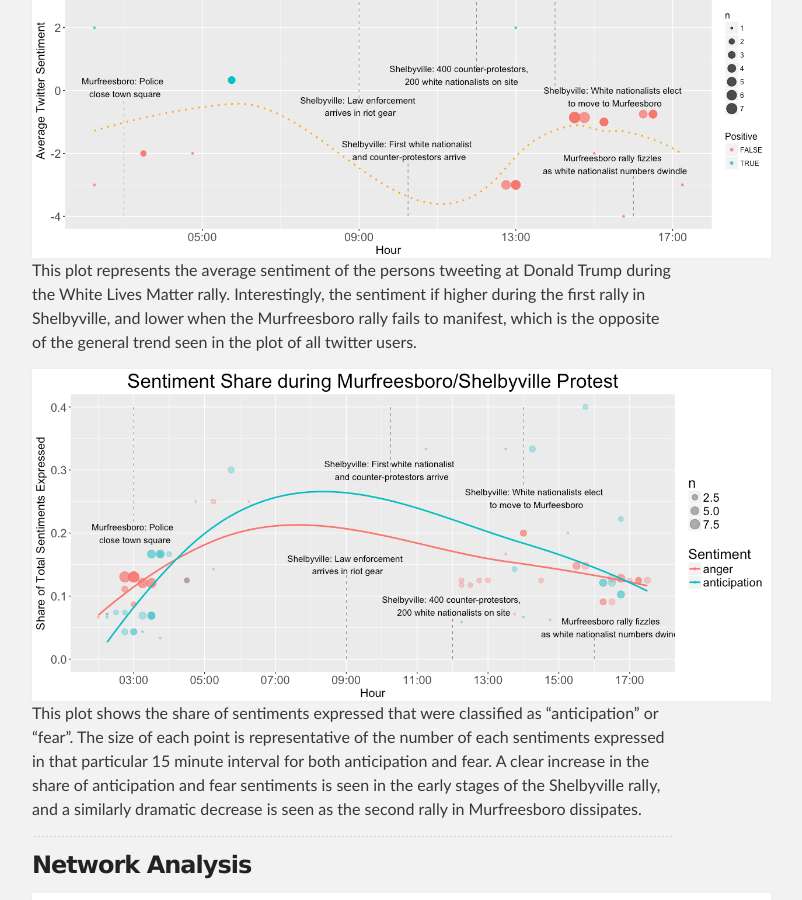
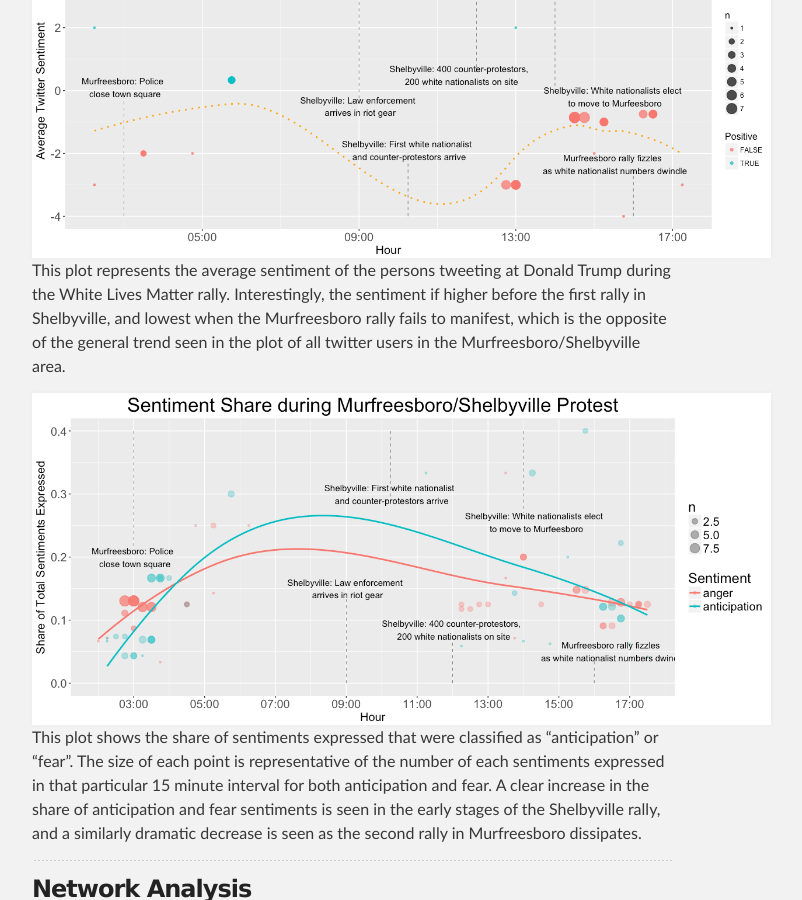
Before and after one commit to twitter260/twitter260.github.io, a Jekyll site: the page built from index.md, in a window 1280 px wide and 900 px high, scrolled down 4294 px. Shown: the whole window, without its empty margins (288-1090 px from the left). Built offline with Jekyll 4.4.1, drawn with Linux system fonts in a browser that asks for light colours; our own code applies the rules of GitHub Pages for plain Markdown files.

Commit message:
trump network comment

```diff
--- a/index.md
+++ b/index.md
@@ -66,7 +66,7 @@ The average twitter sentiment throughout the day during the rally. The size of t
 Again the average sentiment over time is plotted against time. However, the dataset is reduced to those tweets that were part of the largest network neighborhoods based on user interaction (tweets and/or replies). The dataset is then separated into network neighborhoods to examine the average sentiment for each neighborhood over the course of the day
 
 ![trump_network](https://raw.githubusercontent.com/twitter260/twitter260.github.io/master/our_code/Images/trump_network.png)
-This plot represents the average sentiment of the persons tweeting at Donald Trump during the White Lives Matter rally.  Interestingly, the sentiment if higher during the first rally in Shelbyville, and lower when the Murfreesboro rally fails to manifest, which is the opposite of the general trend seen in the plot of all twitter users.
+This plot represents the average sentiment of the persons tweeting at Donald Trump during the White Lives Matter rally.  Interestingly, the sentiment if higher before the first rally in Shelbyville, and lowest when the Murfreesboro rally fails to manifest, which is the opposite of the general trend seen in the plot of all twitter users in the Murfreesboro/Shelbyville area.
 
 ![sentiment_share](https://raw.githubusercontent.com/twitter260/twitter260.github.io/master/our_code/Images/sentiment_share.png)
 This plot shows the share of sentiments expressed that were classified as “anticipation” or “fear”.  The size of each point is representative of the number of each sentiments expressed in that particular 15 minute interval for both anticipation and fear.  A clear increase in the share of anticipation and fear sentiments is seen in the early stages of the Shelbyville rally, and a similarly dramatic decrease is seen as the second rally in Murfreesboro dissipates.
```
